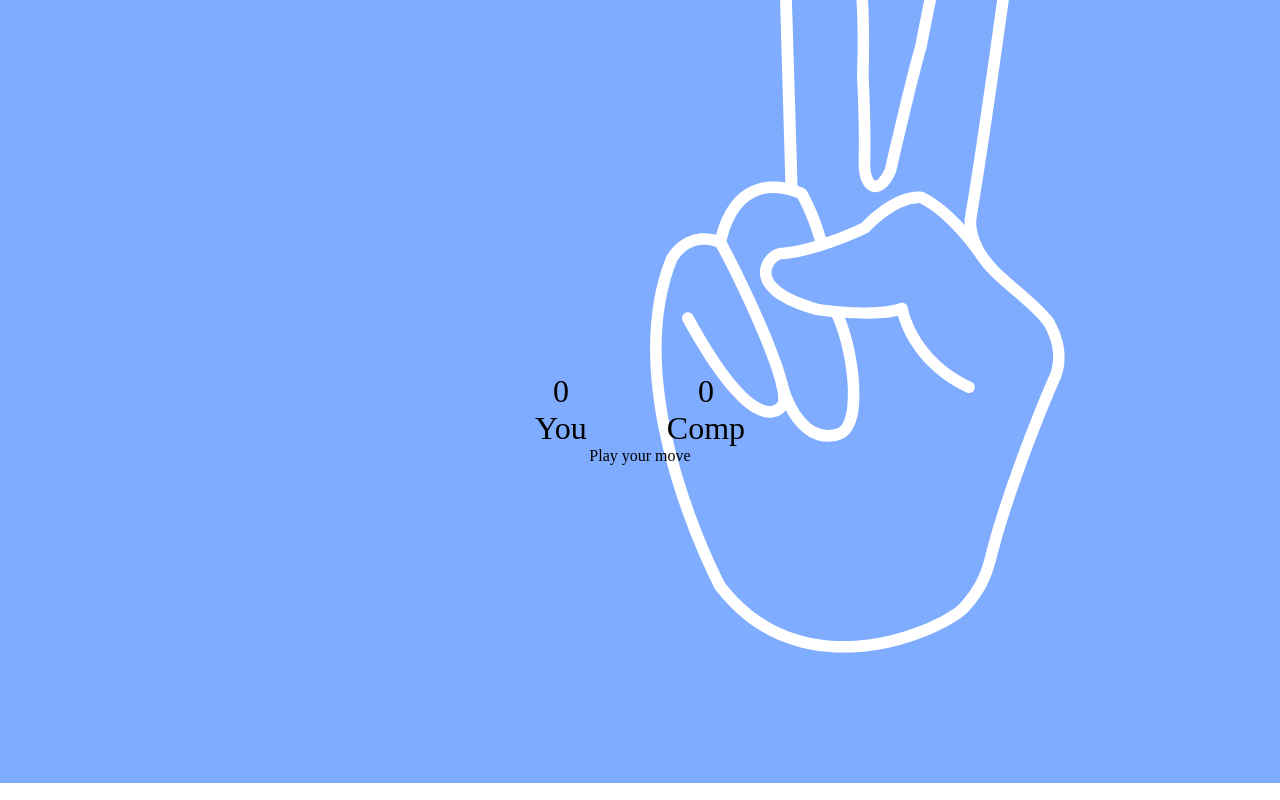
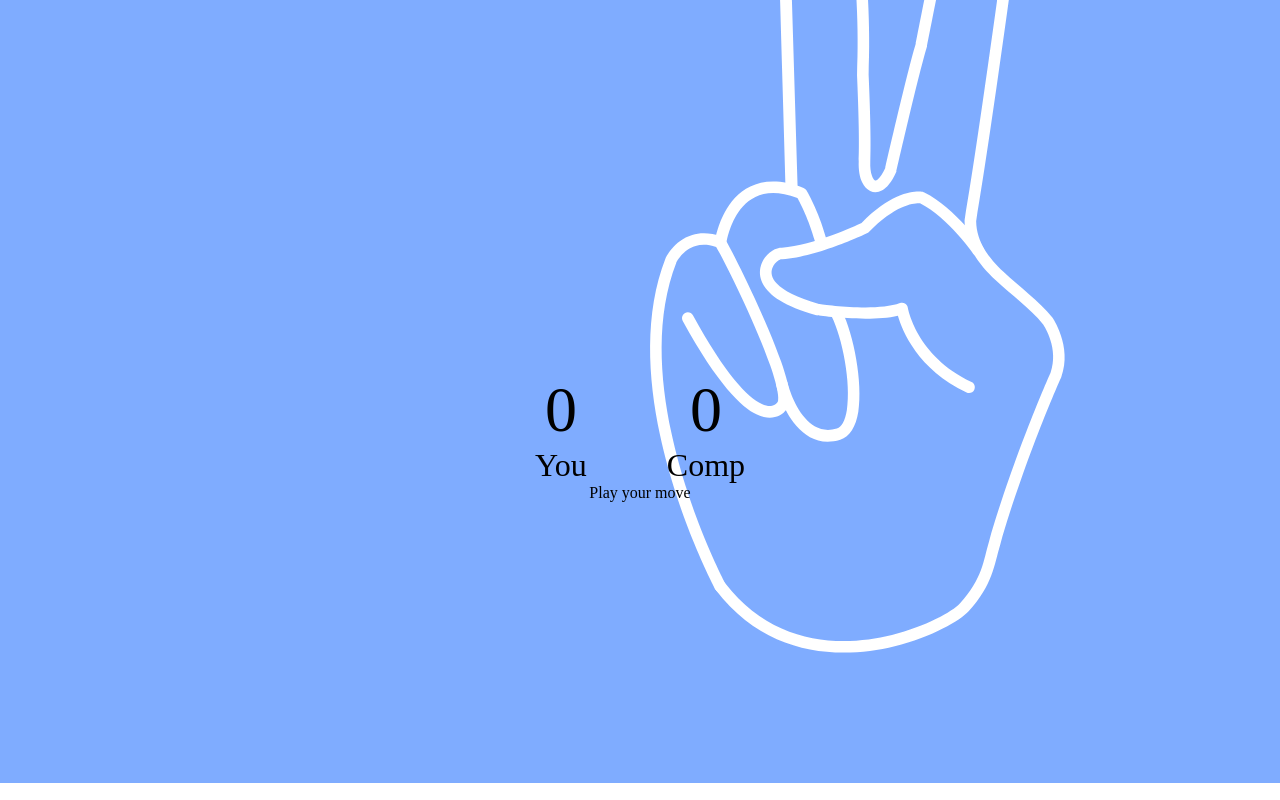
Before and after one commit to RAHEEL-HASSAN-WORK/Stone-Paper-Scissors-, a plain HTML site: page index.html in a window 1280 px wide. Shown: the top 800 px of the page. Drawn offline with Linux system fonts and the light colour scheme.

Commit message:
Set font Size

```diff
--- a/style.css
+++ b/style.css
@@ -40,3 +40,7 @@ h1 {
   margin-top: 3rem;
   gap: 5rem;
 }
+#user-score,
+#comp-score {
+  font-size: 4rem;
+}
```
